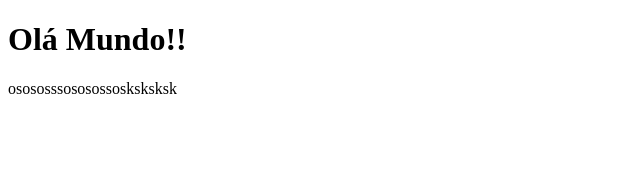
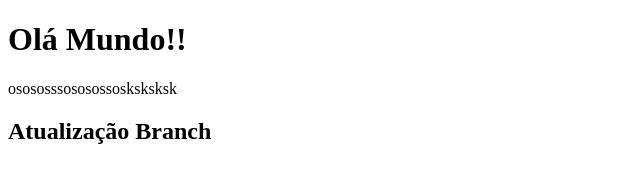
Before and after one commit to Lucas-Phelipe/teste-vscode, a plain HTML site: page index.html in a window 1280 px wide. Shown: the whole page, without its empty margins (0-640 px from the left). Drawn offline with Linux system fonts and the light colour scheme.

Commit message:
atualização branch

```diff
--- a/index.html
+++ b/index.html
@@ -9,5 +9,7 @@
 <body>
     <h1>Olá Mundo!!</h1>
     <p>osososssososossosksksksk</p>
+
+    <h2>Atualização Branch</h2>
 </body>
 </html>
```
